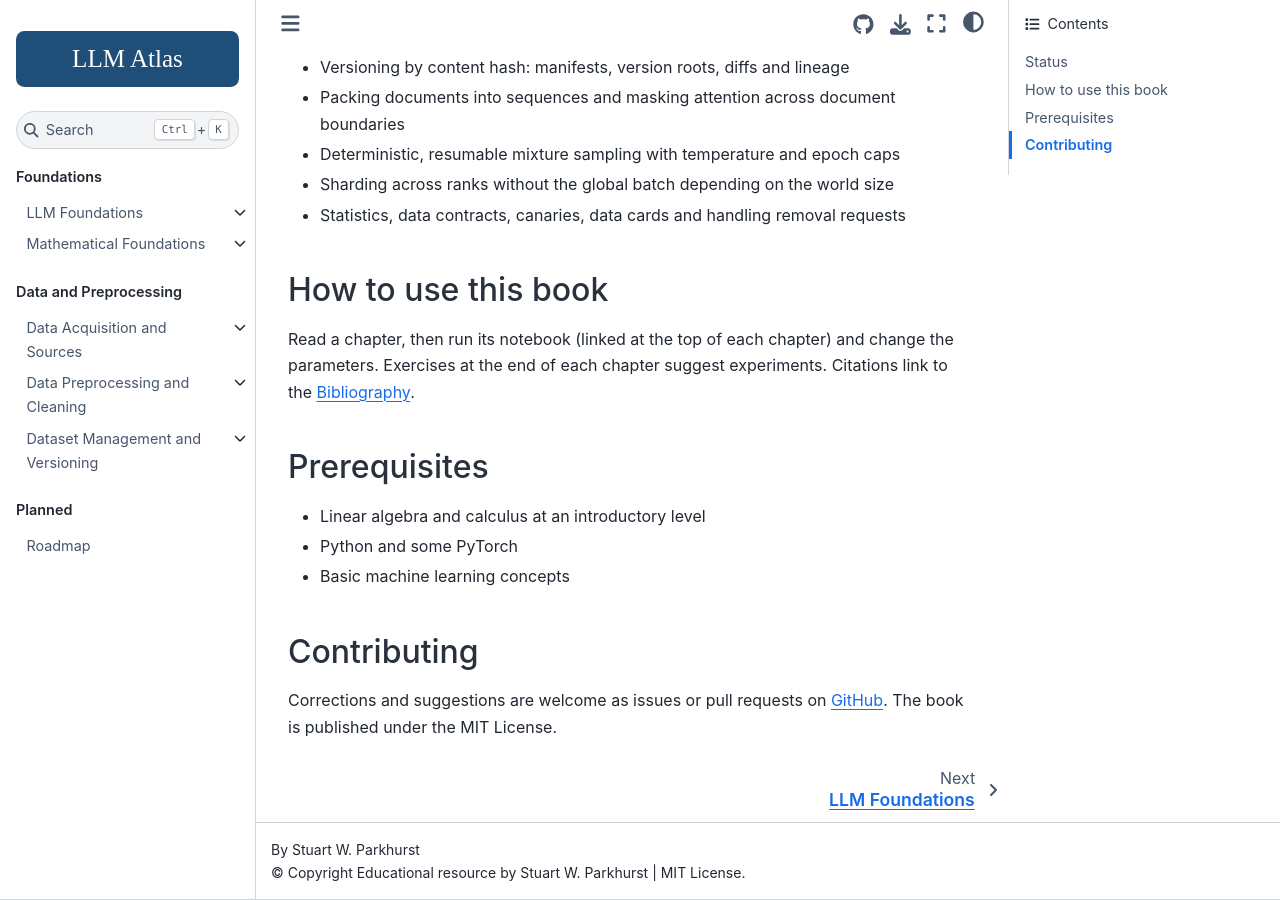
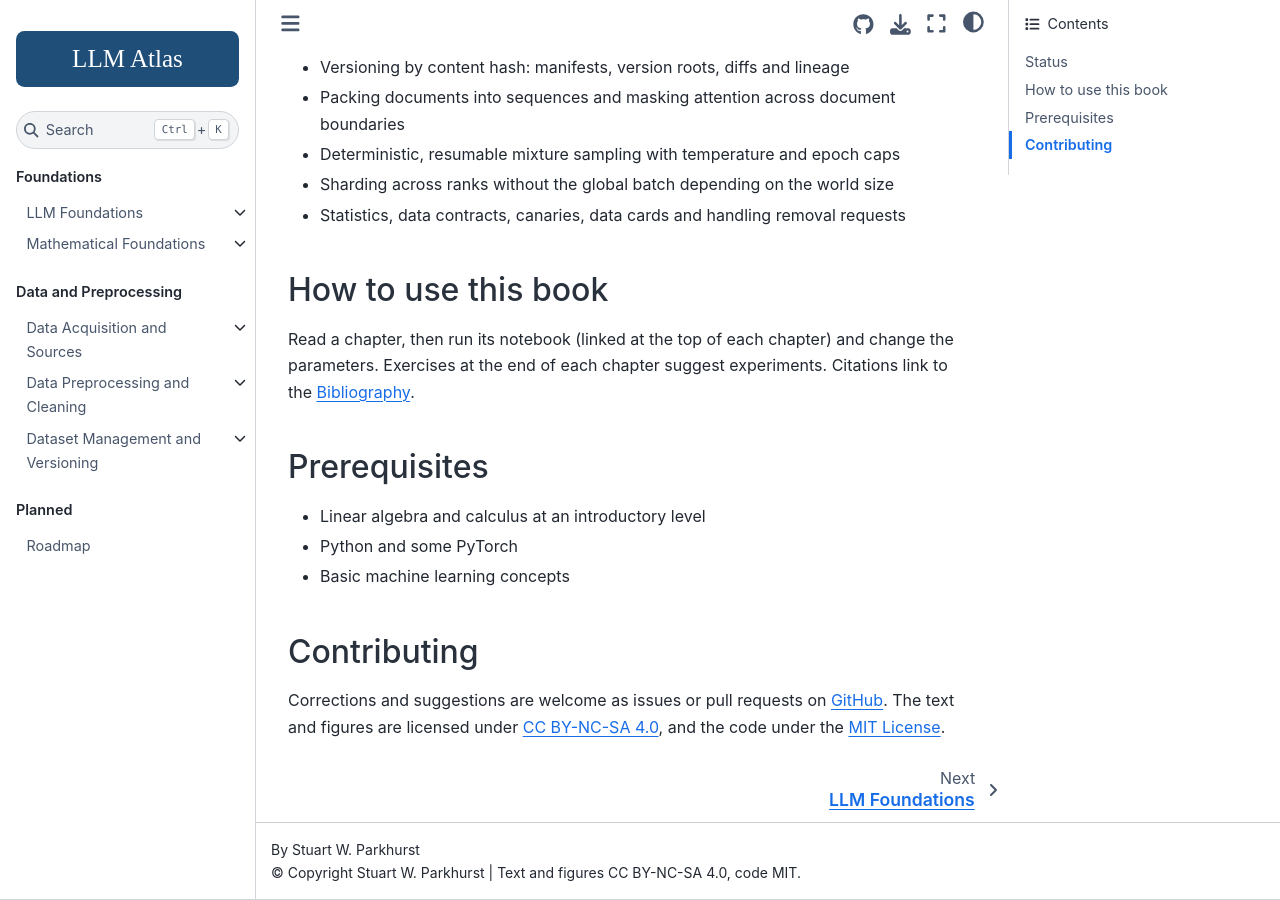
Before and after one commit to Beaker12/llmatlas, a Jupyter Book: the page built from intro.md, in a window 1280 px wide and 900 px high, scrolled down 1473 px. Built offline with Jupyter Book 1.0.4 settings and Sphinx 7.4.7 and the Sphinx Book theme 1.1.4, drawn with Linux system fonts in a browser that asks for light colours; pages that are not in the unit, such as notebooks, are missing from menus.

Commit message:
Dual-license the book: CC BY-NC-SA 4.0 for content, MIT for code
Text, figures and other content are licensed under CC BY-NC-SA 4.0
(LICENSE-CONTENT, the full legal code); code stays MIT (LICENSE). The
README, intro and book footer say the same.

```diff
--- a/_config.yml
+++ b/_config.yml
@@ -2,7 +2,7 @@
 
 title: "LLM Atlas: A Guide to Large Language Models"
 author: "Stuart W. Parkhurst"
-copyright: "Educational resource by Stuart W. Parkhurst | MIT License"
+copyright: "Stuart W. Parkhurst | Text and figures CC BY-NC-SA 4.0, code MIT"
 logo: _static/logo.svg
 
 only_build_toc_files: true
--- a/intro.md
+++ b/intro.md
@@ -61,4 +61,4 @@ Read a chapter, then run its notebook (linked at the top of each chapter) and ch
 
 ## Contributing
 
-Corrections and suggestions are welcome as issues or pull requests on [GitHub](https://github.com/Beaker12/llmatlas). The book is published under the MIT License.
+Corrections and suggestions are welcome as issues or pull requests on [GitHub](https://github.com/Beaker12/llmatlas). The text and figures are licensed under [CC BY-NC-SA 4.0](https://creativecommons.org/licenses/by-nc-sa/4.0/), and the code under the [MIT License](https://github.com/Beaker12/llmatlas/blob/main/LICENSE).
```
Also changed, not shown: README.md (+4 -1 lines), 1 other file.
